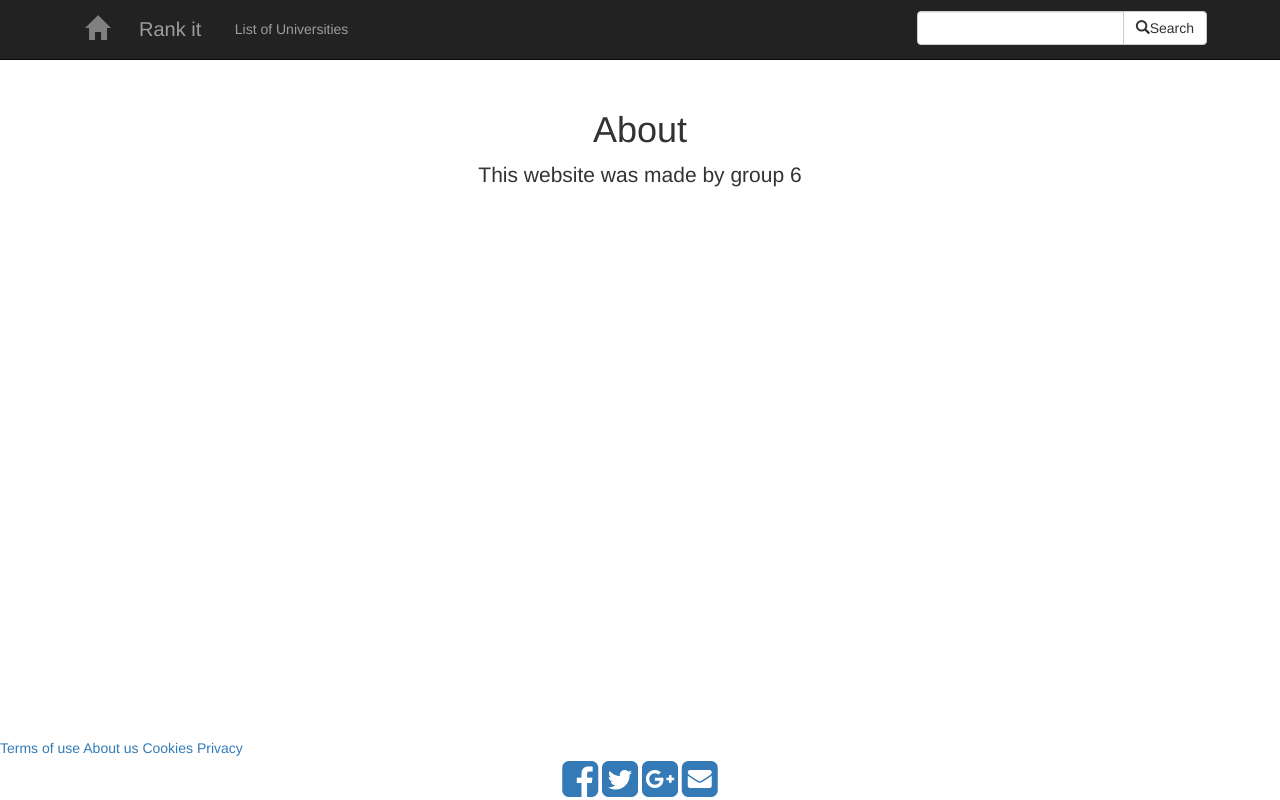
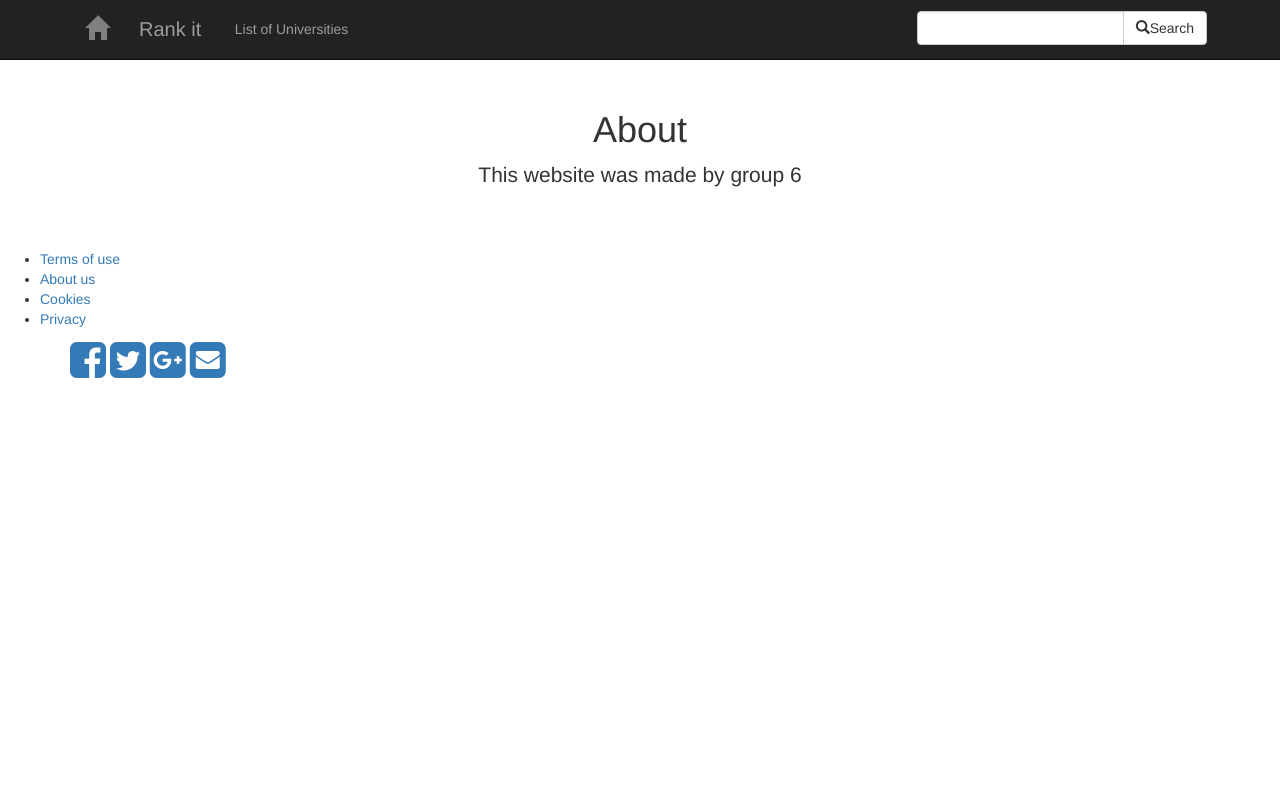
Before and after one commit to Jim-Walk/Software-Development-Assessment, a Flask app: page /about in a window 1280 px wide. Run offline with Flask 2, Linux system fonts and the light colour scheme; some libraries are stand-ins or nearby versions.

Commit message:
footer changed

```diff
--- a/website/templates/base.html
+++ b/website/templates/base.html
@@ -69,18 +69,30 @@
     <script src="{{ url_for('static',filename='js/bootstrap.min.js') }}"></script>
   </body>
 
-  <footer  class="footer navbar-fixed-bottom " style="background-color: : #bdbdbd;">
-      {% block footer %}
-      <span style="color: black"><a href="http://domain.invalid/">Terms of use</a></span>
-      <span style="color: black"><a href="http://domain.invalid/">About us</a></span>
-      <span style="color: black"><a href="http://domain.invalid/">Cookies</a></span>
-      <span style="color: black"><a href="http://domain.invalid/">Privacy</a></span>
+
+  <style>
+.red {
+  font-size: 50px;
+  color:  #bdbdbd;
+}
 
 
-    <section id="lab_social_icon_footer">
+</style>
+
+
+<footer>
+      {% block footer %}
+     <ul class="foote_bottom_ul_amrc">
+<li><a href="http://webenlance.com">Terms of use</a></li>
+<li><a href="http://webenlance.com">About us</a></li>
+<li><a href="http://webenlance.com">Cookies</a></li>
+<li><a href="http://webenlance.com">Privacy</a></li>
+</ul>
+
+    <section >
      <div class="container">
-        <div class="text-center center-block">
-                <a href="https://www.facebook.com/bootsnipp"><i id="social-fb" class="fa fa-facebook-square fa-3x social"></i></a>
+        <div class="social_footer_ul">
+                <a href="https://www.facebook.com/bootsnipp"><i id="social-fb" class="fa fa-facebook-square fa-3x social grey"></i></a>
               <a href="https://twitter.com/bootsnipp"><i id="social-tw" class="fa fa-twitter-square fa-3x social"></i></a>
               <a href="https://plus.google.com/+Bootsnipp-page"><i id="social-gp" class="fa fa-google-plus-square fa-3x social"></i></a>
               <a href="mailto:#"><i id="social-em" class="fa fa-envelope-square fa-3x social"></i></a>
@@ -88,5 +100,5 @@
 </div>
 </section>
     {% endblock %}
-  </footer>
+    </footer>
 </html>
```
